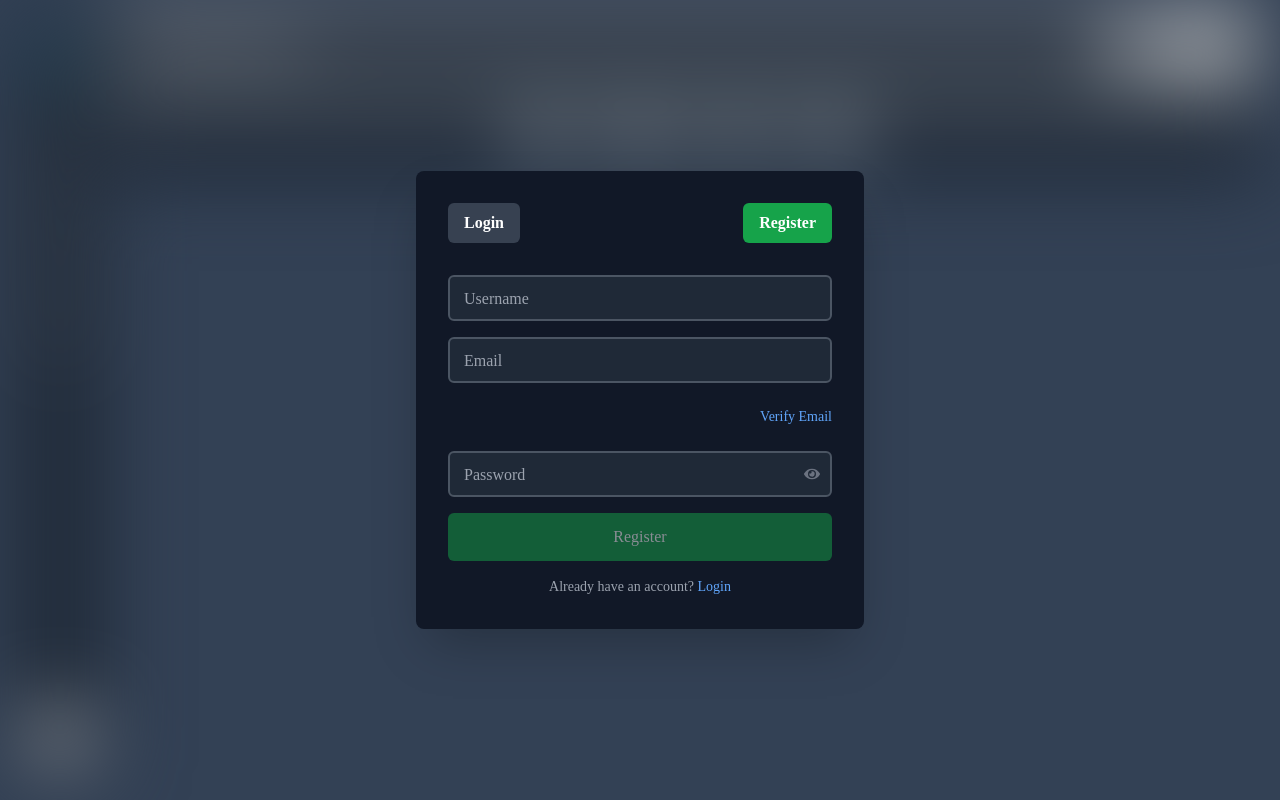
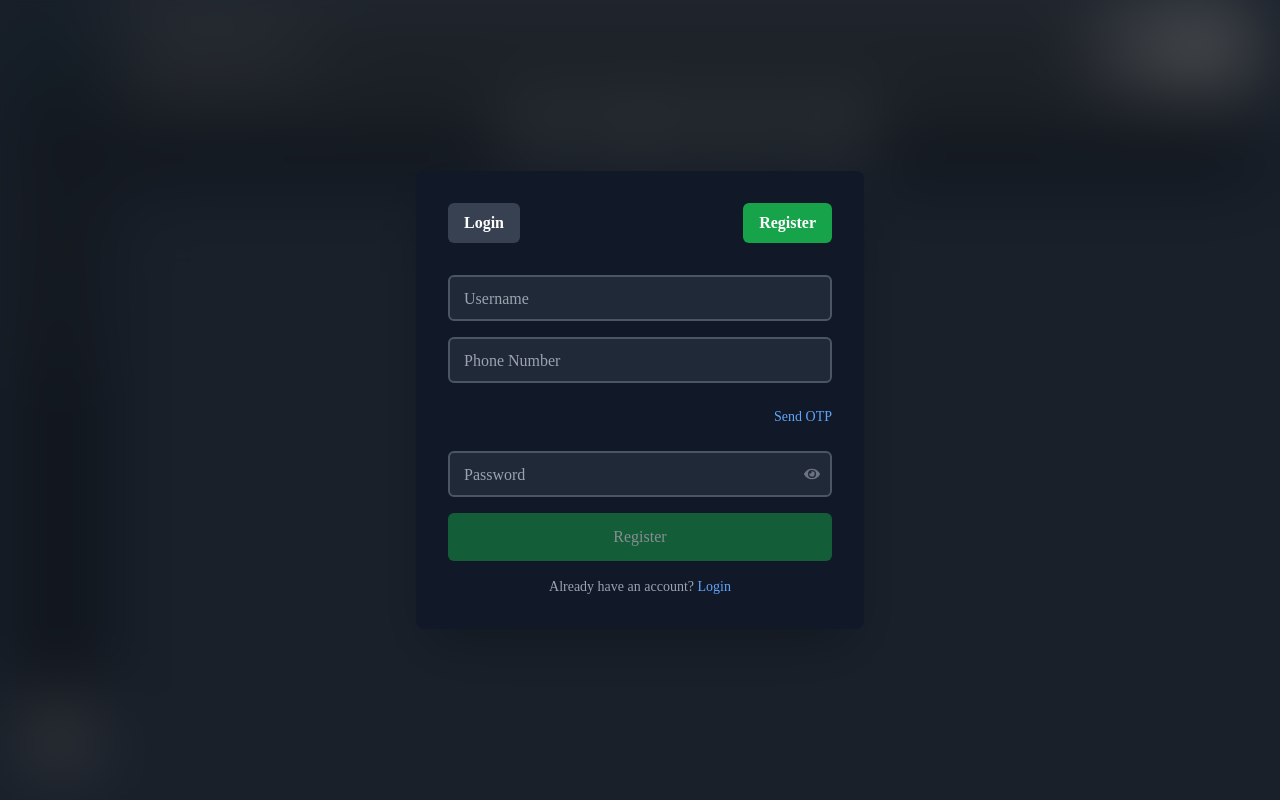
Before and after one commit to Kanish-Sk/Food-app-frontend, a React (Create React App) app: page /1/dishes in a window 1280 px wide. Both pictures are taken after a click on the button "Register". Built offline with nearby package versions, Linux system fonts and the light colour scheme.

Commit message:
OTP verification for register page

```diff
--- /dev/null
+++ b/src/Auth/component/OTPInput.js
@@ -0,0 +1,68 @@
+import { useEffect, useRef, useState } from "react";
+
+const OTPInput = ({ onComplete }) => {
+  const [otp, setOtp] = useState(["", "", "", ""]);
+  const inputRefs = useRef([]);
+
+  useEffect(() => {
+    if (inputRefs.current[0]) {
+      inputRefs.current[0].focus();
+    }
+  }, []);
+
+  const handleChange = (element, index) => {
+    if (isNaN(element.value)) return false;
+
+    const newOtp = [...otp];
+    newOtp[index] = element.value;
+    setOtp(newOtp);
+
+    //Focus next
+    if (element.value !== "" && index < 3) {
+      inputRefs.current[index + 1].focus();
+    }
+
+    if (index === otp.length - 1 && newOtp.every((digit) => digit !== "")) {
+      if (typeof onComplete === "function") {
+        onComplete(newOtp.join(""));
+      } else {
+        console.log("OTP completed:", newOtp.join(""));
+      }
+    }
+  };
+
+  const handleKeyDown = (e, index) => {
+    if (e.key === "Backspace") {
+      if (otp[index] === "") {
+        // Move to the previous input when backspace is pressed and current input is empty
+        if (index > 0) {
+          inputRefs.current[index - 1].focus();
+        }
+      } else {
+        // Clear the current input if it contains a value
+        const newOtp = [...otp];
+        newOtp[index] = "";
+        setOtp(newOtp);
+      }
+    }
+  };
+
+  return (
+    <div className="flex justify-center space-x-1">
+      {otp.map((_, index) => (
+        <input
+          key={index}
+          ref={(ref) => (inputRefs.current[index] = ref)}
+          type="text"
+          maxLength="1"
+          value={otp[index]}
+          className="w-12 h-12 text-white bg-transparent text-center text-xl border-2 border-gray-500 rounded-lg focus:border-green-500 focus:outline-none"
+          onChange={(e) => handleChange(e.target, index)}
+          onKeyDown={(e) => handleKeyDown(e, index)}
+        />
+      ))}
+    </div>
+  );
+};
+
+export default OTPInput;
--- a/src/Auth/component/Register.js
+++ b/src/Auth/component/Register.js
@@ -1,18 +1,21 @@
-import React, { useState } from "react";
+import React, { useEffect, useState } from "react";
 import { toast } from "react-toastify";
 import FormButton from "../../Shared/FormElements/FormButton";
 import LinkButton from "../../Shared/FormElements/LinkButton";
 import Input from "../../Shared/FormElements/Input";
 import {
-  VALIDATOR_EMAIL,
   VALIDATOR_MAXLENGTH,
   VALIDATOR_MINLENGTH,
+  VALIDATOR_PHONE,
   VALIDATOR_REQUIRE,
 } from "../../Shared/utils/validators";
 import { useForm } from "../../Shared/hooks/form-hook";
+import OTPInput from "./OTPInput";
 
-const Register = ({ toggleMode }) => {
-  const [isEmailVerified, setIsEmailVerified] = useState(false);
+const Register = ({ toggleMode, toggleLoading }) => {
+  const [enableOTP, setEnableOTP] = useState(false);
+  const [isOTPVerified, setIsOTPVerified] = useState(false);
+  const [resendTimer, setResendTimer] = useState(0);
 
   const [formState, inputHandler] = useForm(
     {
@@ -20,7 +23,7 @@ const Register = ({ toggleMode }) => {
         value: "",
         isValid: false,
       },
-      email: {
+      phoneNumber: {
         value: "",
         isValid: false,
       },
@@ -32,23 +35,63 @@ const Register = ({ toggleMode }) => {
     false
   );
 
-  const handleEmailVerification = () => {
-    const email = formState.inputs.email.value.trim();
-
-    if (!email) {
-      toast.error("Please enter an email address.");
+  const handleSendOTP = async () => {
+    if (!formState.inputs.phoneNumber?.value) {
+      toast.error("Please enter your phone number");
       return;
     }
 
-    if (!formState.inputs.email.isValid) {
-      toast.error("Invalid email address.");
+    if (!formState.inputs.phoneNumber.isValid) {
+      toast.error("Please enter a valid phone number");
       return;
     }
 
-    // Simulate email verification process
-    setIsEmailVerified(true);
-    toast.success("Email verification link sent to your email.");
+    toggleLoading();
+    try {
+      await new Promise((resolve) => setTimeout(resolve, 1000));
+      setEnableOTP(true);
+      setResendTimer(30); // Reset timer when sending/resending OTP
+      toast.success("OTP sent successfully. Test OTP: 1234");
+    } catch (error) {
+      toast.error("Failed to send OTP");
+      console.error("Error sending OTP:", error);
+    } finally {
+      toggleLoading();
+    }
   };
+
+  const handleVerifyOTP = async (otp) => {
+    toggleLoading();
+
+    try {
+      await new Promise((resolve) => setTimeout(resolve, 1000));
+      if (otp === "1234") {
+        setIsOTPVerified(true);
+        toast.success("OTP verified successfully.");
+      } else {
+        setIsOTPVerified(false);
+        toast.error("Invalid OTP");
+      }
+    } catch (error) {
+      toast.error("OTP verification failed.");
+    } finally {
+      toggleLoading();
+    }
+  };
+
+  useEffect(() => {
+    setEnableOTP(false);
+    setIsOTPVerified(false);
+  }, [formState.inputs.phoneNumber.isValid]);
+
+  useEffect(() => {
+    let timer;
+    if (enableOTP && resendTimer > 0) {
+      console.log(resendTimer);
+      timer = setTimeout(() => setResendTimer(resendTimer - 1), 1000);
+    }
+    return () => clearTimeout(timer);
+  }, [enableOTP, resendTimer]);
 
   const handleSubmit = (e) => {
     e.preventDefault();
@@ -76,16 +119,29 @@ const Register = ({ toggleMode }) => {
       />
 
       <Input
-        id="email"
-        type="email"
-        name="email"
-        validators={[VALIDATOR_REQUIRE(), VALIDATOR_EMAIL()]}
+        id="phoneNumber"
+        type="tel"
+        name="Phone Number"
+        validators={[VALIDATOR_REQUIRE(), VALIDATOR_PHONE()]}
         onInput={inputHandler}
       />
-      <p className="flex justify-end py-2">
-        <LinkButton onClick={() => handleEmailVerification()}>
-          {isEmailVerified ? "Email Verified" : "Verify Email"}
-        </LinkButton>
+      <p
+        className={`flex justify-between py-2 ${isOTPVerified ? "hidden" : ""}`}
+      >
+        {enableOTP && !isOTPVerified && (
+          <OTPInput onComplete={handleVerifyOTP} />
+        )}
+        <div className="ml-auto flex items-center">
+          {!enableOTP ? (
+            <LinkButton onClick={handleSendOTP}>Send OTP</LinkButton>
+          ) : resendTimer > 0 ? (
+            <p className="text-red-500">00:{resendTimer}s</p>
+          ) : (
+            !isOTPVerified && (
+              <LinkButton onClick={handleSendOTP}>Resend OTP</LinkButton>
+            )
+          )}
+        </div>
       </p>
       <Input
         id="password"
@@ -101,7 +157,7 @@ const Register = ({ toggleMode }) => {
       <div className="text-center">
         <FormButton
           type="submit"
-          disabled={!formState.isValid || !isEmailVerified}
+          disabled={!formState.isValid || !isOTPVerified}
           className="h-12 px-3 w-full text-white bg-green-600 rounded-md hover:bg-green-700 focus:outline-none focus:ring-2 focus:ring-green-500 focus:ring-offset-2 focus:ring-offset-gray-800 transition-colors duration-300"
         >
           Register
--- a/src/Auth/page/Auth.js
+++ b/src/Auth/page/Auth.js
@@ -5,17 +5,24 @@ import ForgotPassword from "../component/ForgotPassword";
 import Login from "../component/Login";
 import OAuth from "../component/OAuth";
 import Register from "../component/Register";
+import LoadingOverlay from "../../Shared/components/LoadingOverLay";
 
 const AuthPage = () => {
   const [mode, setMode] = useState("login");
+  const [isLoading, setIsLoading] = useState(false);
+
+  const toggleLoading = () => {
+    setIsLoading((prev) => !prev);
+  };
 
   const toggleMode = (newMode) => {
     setMode(newMode);
   };
 
   return (
-    <OverlayPage>
-      <div className="flex justify-between space-x-4 mb-6">
+    <OverlayPage glowColor={"neon-border-green"}>
+      {isLoading && <LoadingOverlay />}
+      <div className="flex justify-between space-x-4 mb-6 ">
         <FormButton
           onClick={() => toggleMode("login")}
           className={`text-white font-bold px-4 py-2 rounded ${
@@ -35,7 +42,9 @@ const AuthPage = () => {
       </div>
 
       {mode === "login" && <Login toggleMode={toggleMode} />}
-      {mode === "register" && <Register toggleMode={toggleMode} />}
+      {mode === "register" && (
+        <Register toggleMode={toggleMode} toggleLoading={toggleLoading} />
+      )}
       {mode === "forgotPassword" && <ForgotPassword toggleMode={toggleMode} />}
       {mode === "login" && <OAuth />}
     </OverlayPage>
--- /dev/null
+++ b/src/Shared/components/LoadingOverLay.js
@@ -0,0 +1,30 @@
+import React from "react";
+
+const LoadingOverlay = () => {
+  return (
+    <div className="fixed inset-0 flex items-center justify-center z-50 bg-gray-900 bg-opacity-75">
+      <svg
+        className="animate-spin h-12 w-12 text-white"
+        xmlns="http://www.w3.org/2000/svg"
+        fill="none"
+        viewBox="0 0 24 24"
+      >
+        <circle
+          className="opacity-25"
+          cx="12"
+          cy="12"
+          r="10"
+          stroke="currentColor"
+          strokeWidth="4"
+        ></circle>
+        <path
+          className="opacity-75"
+          fill="currentColor"
+          d="M4 12a8 8 0 018-8V0C5.373 0 0 5.373 0 12h4zm2 5.291l-.951.69A9.953 9.953 0 0112 a6 6 0 00-65-6v1.291z"
+        ></path>
+      </svg>
+    </div>
+  );
+};
+
+export default LoadingOverlay;
--- a/src/Shared/components/OverlayPage.js
+++ b/src/Shared/components/OverlayPage.js
@@ -1,9 +1,11 @@
 import React from "react";
 
-const OverlayPage = ({ children }) => {
+const OverlayPage = ({ children, glowColor = "neon-border-red" }) => {
   return (
-    <div className="fixed inset-0 flex items-center justify-center z-50">
-      <div className="bg-gray-900 rounded-lg p-8 shadow-2xl w-10/12 max-w-md md:w-full space-y-8">
+    <div className="fixed inset-0 flex items-center justify-center z-50 bg-black bg-opacity-50 backdrop-blur-sm">
+      <div
+        className={`bg-gray-900 neon-border ${glowColor}  p-8 shadow-2xl w-10/12 max-w-md md:w-full space-y-8 rounded-lg`}
+      >
         {children}
       </div>
     </div>
--- a/src/Shared/utils/validators.js
+++ b/src/Shared/utils/validators.js
@@ -5,6 +5,7 @@ const VALIDATOR_TYPE_MIN = "MIN";
 const VALIDATOR_TYPE_MAX = "MAX";
 const VALIDATOR_TYPE_EMAIL = "EMAIL";
 const VALIDATOR_TYPE_FILE = "FILE";
+const VALIDATOR_TYPE_PHONE = "PHONE";
 
 export const VALIDATOR_REQUIRE = () => ({ type: VALIDATOR_TYPE_REQUIRE });
 export const VALIDATOR_FILE = () => ({ type: VALIDATOR_TYPE_FILE });
@@ -19,6 +20,7 @@ export const VALIDATOR_MAXLENGTH = (val) => ({
 export const VALIDATOR_MIN = (val) => ({ type: VALIDATOR_TYPE_MIN, val: val });
 export const VALIDATOR_MAX = (val) => ({ type: VALIDATOR_TYPE_MAX, val: val });
 export const VALIDATOR_EMAIL = () => ({ type: VALIDATOR_TYPE_EMAIL });
+export const VALIDATOR_PHONE = () => ({ type: VALIDATOR_TYPE_PHONE });
 
 export const validate = (value, validators) => {
   let isValid = true;
@@ -41,6 +43,9 @@ export const validate = (value, validators) => {
     if (validator.type === VALIDATOR_TYPE_EMAIL) {
       isValid = isValid && /^\S+@\S+\.\S+$/.test(value);
     }
+    if (validator.type === VALIDATOR_TYPE_PHONE) {
+      isValid = isValid && /^\d{10}$/.test(value);
+    }
   }
   return isValid;
 };
--- a/src/index.css
+++ b/src/index.css
@@ -12,6 +12,27 @@ code {
     monospace;
 }
 
+/* src/index.css */
+.neon-border {
+  transition: box-shadow 0.3s ease-in-out;
+}
+
+.neon-border:hover {
+  box-shadow: 0 0 40px;
+}
+
+.neon-border-green:hover {
+  box-shadow: 0 0 40px rgb(111, 253, 111);
+}
+
+.neon-border-red:hover {
+  box-shadow: 0 0 40px red; /* Red glow on hover */
+}
+
+.neon-border-blue:hover {
+  box-shadow: 0 0 40px blue; /* Blue glow on hover */
+}
+
 @import url("https://fonts.googleapis.com/css2?family=Jost:ital,wght@0,100..900;1,100..900&display=swap");
 @tailwind base;
 @tailwind components;
```
